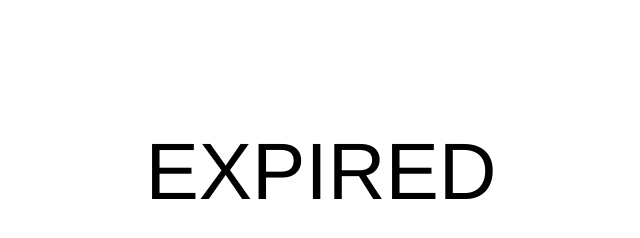
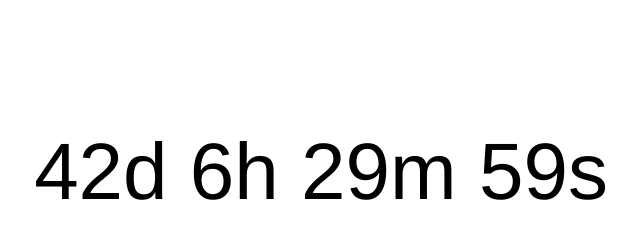
Before and after one commit to TtonyxX/countDown, a plain HTML site: page index.html in a window 1280 px wide. Shown: the whole page, without its empty margins (319-959 px from the left). Drawn offline with Linux system fonts and the light colour scheme.

Commit message:
Update index.html

```diff
--- a/index.html
+++ b/index.html
@@ -22,7 +22,7 @@
 
 		<script>
 			// Set the date we're counting down to
-			var countDownDate = new Date("March 9, 2018 7:50:00").getTime();
+			var countDownDate = new Date("March 9, 2019 7:50:00").getTime();
 
 			// Update the count down every 1 second
 			var x = setInterval(function() {
```
